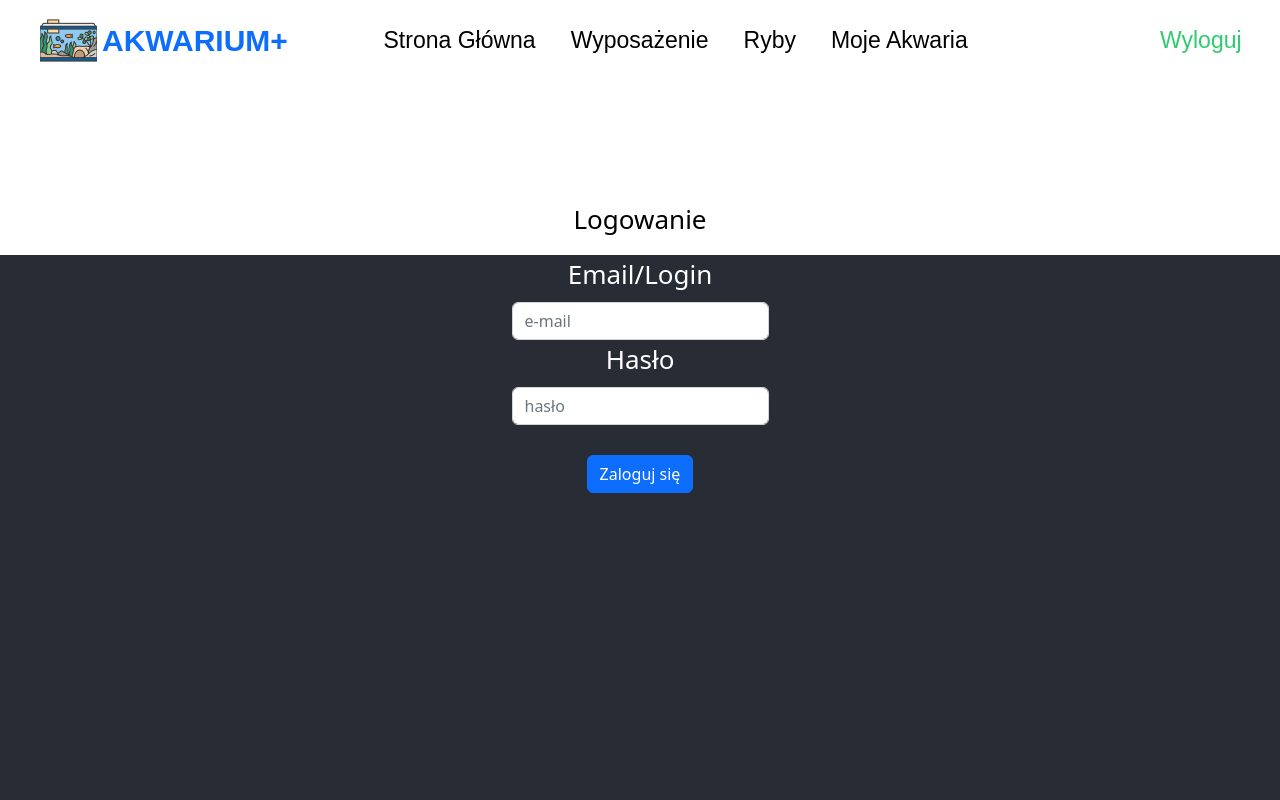
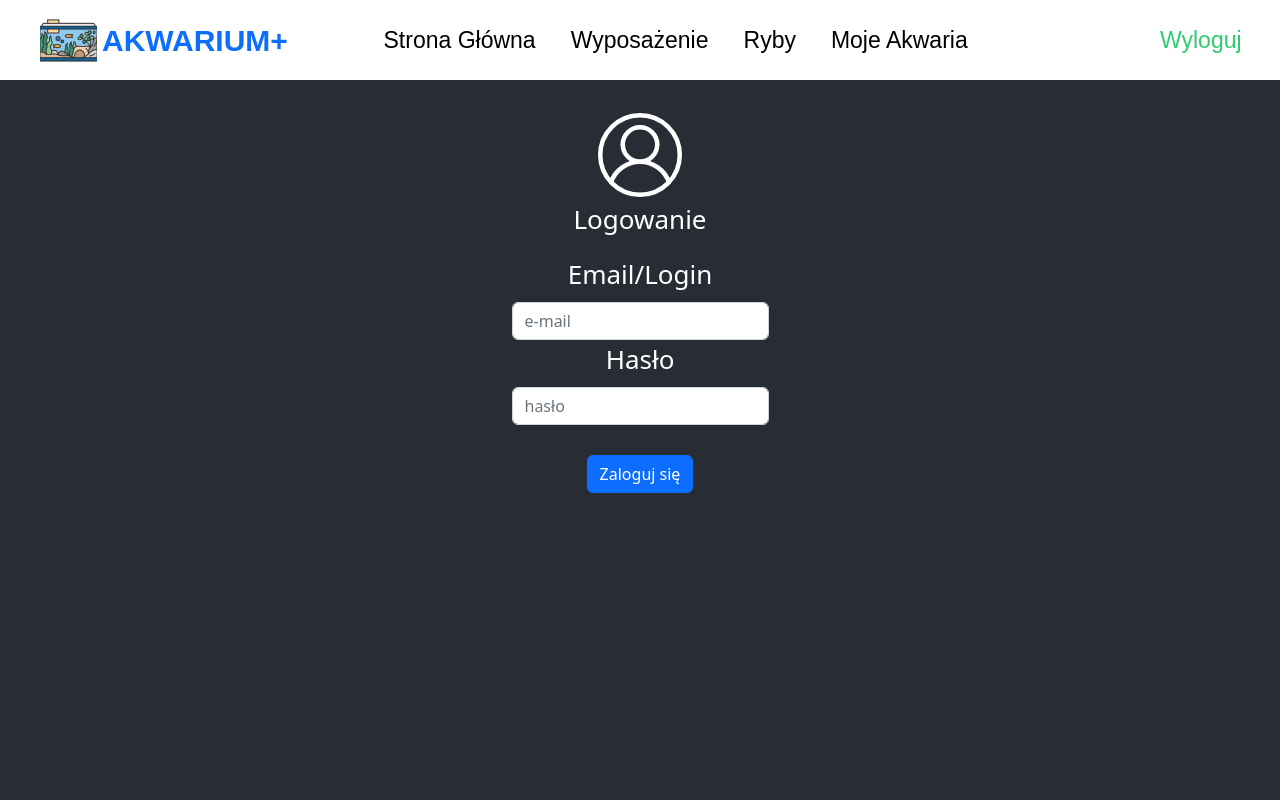
Before and after one commit to WPapuga/AkwariumPlus, a React (Create React App) app: page /logowanie in a window 1280 px wide. Shown: the top 800 px of the page. Built offline with nearby package versions, Linux system fonts and the light colour scheme.

Commit message:
update signin and signup page

```diff
--- a/src/pages/SignIn.js
+++ b/src/pages/SignIn.js
@@ -5,11 +5,9 @@ import Form from 'react-bootstrap/Form';
 export default function SignIn() {
     return (
         <div className="App">
-            <header className="App-header">
+            <body className="App-body">
                 <img className="UserImg"src="user_icon.svg" alt="logo" />
                 <p>Logowanie</p>
-            </header>
-            <body className="App-body">
                 <Form>
                     <Form.Group>
                         <Form.Label>Email/Login</Form.Label>
--- a/src/pages/SignUp.js
+++ b/src/pages/SignUp.js
@@ -5,11 +5,9 @@ import Form from 'react-bootstrap/Form';
 export default function SignUp() {
     return (
         <div className="App">
-            <header className="App-header">
+            <body className="App-body">
                 <img className="UserImg"src="user_icon.svg" alt="logo" />
                 <p>Rejestracja</p>
-            </header>
-            <body className="App-body">
                 <Form>
                     <Form.Group>
                         <Form.Label>Email</Form.Label>
```
